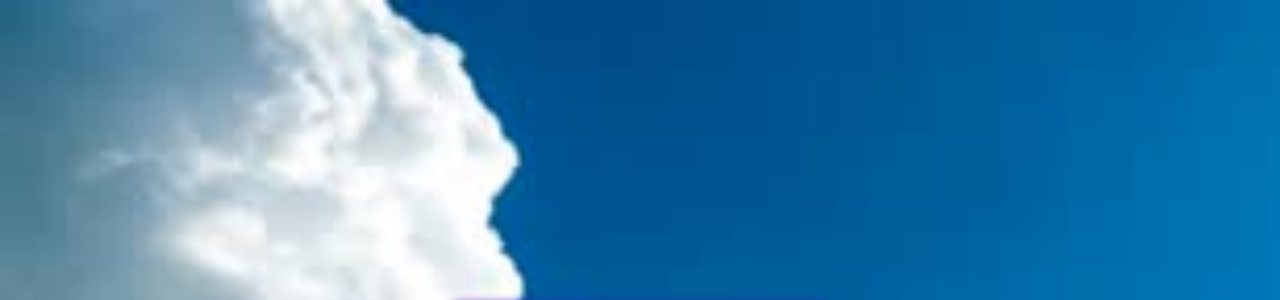
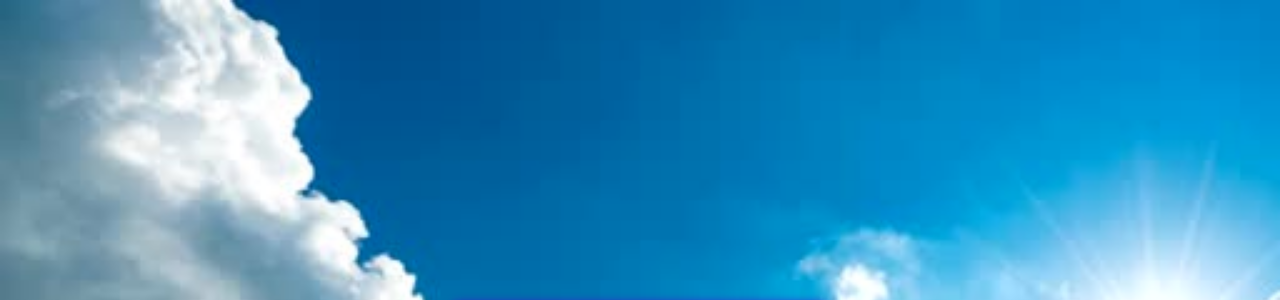
Before and after one commit to saravana02707/Weather-Report, a plain HTML site: page index.html in a window 1280 px wide. Shown: the top 300 px of the page. Drawn offline with Linux system fonts and the light colour scheme.

Commit message:
Update style.css

```diff
--- a/style.css
+++ b/style.css
@@ -2,7 +2,7 @@ body {
   font-family: Arial, sans-serif;
   background-image:url("bg.avif");
   background-repeat:repeat;
-  background-size: 250%;
+  background-size: 150%;
   display: flex;
   justify-content: center;
   align-items: center;
```
